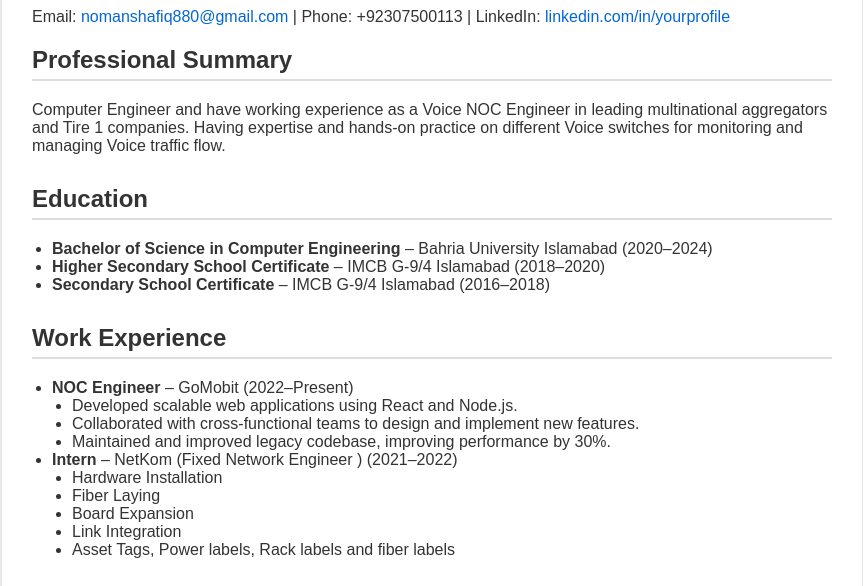
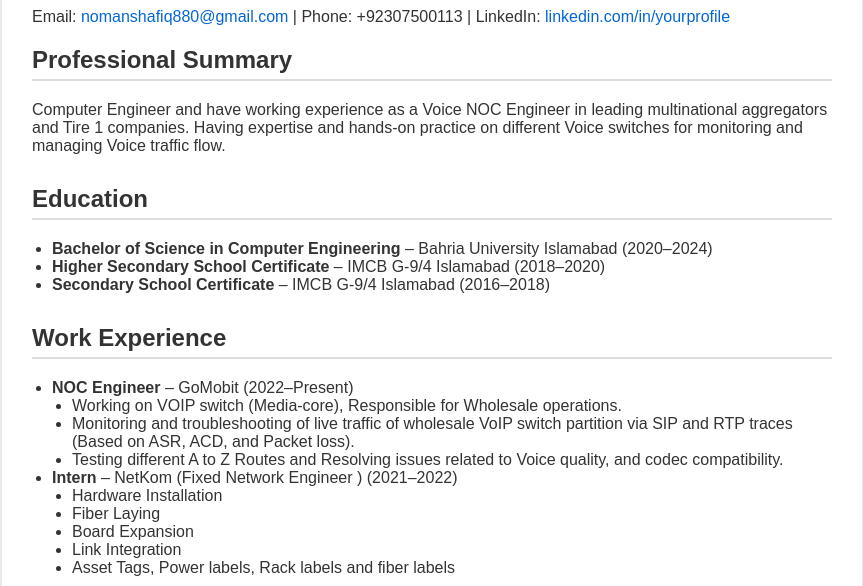
Before and after one commit to nomanshafiq/nomanshafiq.github.io, a plain HTML site: page index.html in a window 1280 px wide. Shown: the part 149-735 px from the top of the page, without its empty margins (208-1071 px from the left). Drawn offline with Linux system fonts and the light colour scheme.

Commit message:
personal experience updated

```diff
--- a/index.html
+++ b/index.html
@@ -67,9 +67,9 @@
                 <li>
                     <strong>NOC Engineer</strong> – GoMobit (2022–Present)
                     <ul>
-                        <li>Developed scalable web applications using React and Node.js.</li>
-                        <li>Collaborated with cross-functional teams to design and implement new features.</li>
-                        <li>Maintained and improved legacy codebase, improving performance by 30%.</li>
+                        <li>Working on VOIP switch (Media-core), Responsible for Wholesale operations.</li>
+                        <li>Monitoring and troubleshooting of live traffic of wholesale VoIP switch partition via SIP and RTP traces (Based on ASR, ACD, and Packet loss).</li>
+                        <li>Testing different A to Z Routes and Resolving issues related to Voice quality, and codec compatibility.</li>
                     </ul>
                 </li>
                 <li>
```
